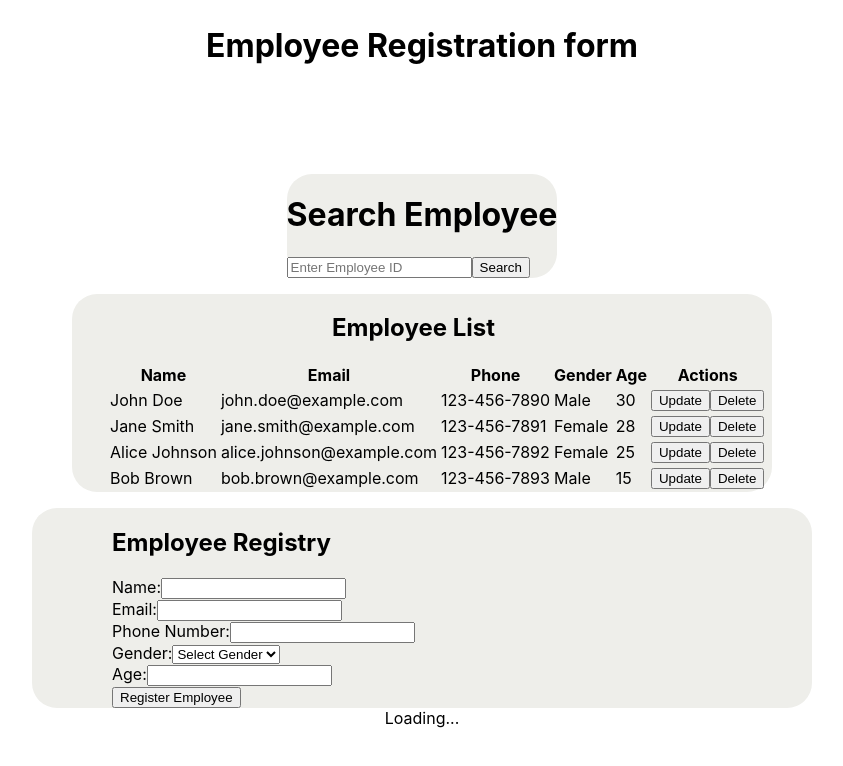
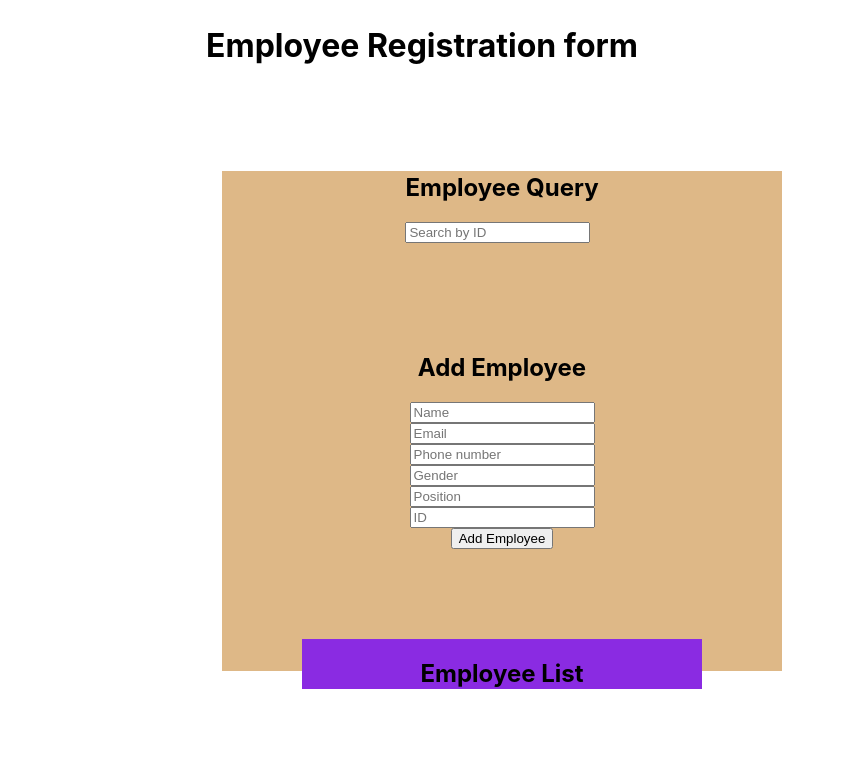
Before and after one commit to khanyajara/employee-registration, a React (Create React App) app: page / in a window 1280 px wide. Shown: the top 766 px of the page, without its empty margins (218-1061 px from the left). Built offline with nearby package versions, Linux system fonts and the light colour scheme; no server answers.

Commit message:
sixth commit

```diff
--- a/src/App.css
+++ b/src/App.css
@@ -1,45 +1,62 @@
 .container {
      display: flex;
+     justify-content: center;
+     flex-direction: column;
+     height: 400px;
+     align-items: center;
+     margin-top: 90px;
+     }
+
+
+
+
+.App{
+
+    display: flex;
      justify-content: center;
      flex-direction: column;
      height: 500px;
      align-items: center;
      margin-top: 90px;
-     }
+     border-color: blue;
+     background-color: burlywood;
+     margin: 80px;
+     width: 100%;
+
+}
 
 
-     .Search{
+.add{
 
-        margin-top: 50px;
-        border-color: aqua;
-        border-radius: 25px;
-        background-color: rgb(238, 238, 234);
-     }
+    display: flex;
+     justify-content: center;
+     flex-direction: column;
+     height: 500px;
+     align-items: center;
+     margin-top: 90px;
+     width: 400px;
+     justify-content: space-around;
 
-     .list{
+}
 
-        margin: 16px;
-        background-color: rgb(238, 238, 234);
-        border-radius:25px ;
-        width: 700px;
-     }
+.list{
 
-     .list2{
+    display: flex;
+     justify-content: center;
+     flex-direction: column;
+     height: 50px;
+     align-items: center;
+     margin-top: 90px;
+     width: 400px;
+     justify-content: space-around ;
+     background-color: blueviolet;
+}
 
-        padding-left: 35px;
 
-     }
+.table th{
+    font-family: Arial, Helvetica, sans-serif;
+    border-collapse: collapse;
+    width: 100%;
+    text-align: left;
 
-     .head{
-            padding-left: 225px;
-
-        }
-
-        .form{
-            display: flex;
-            flex-direction: column;
-            background-color: rgb(238, 238, 234);
-            border-radius:25px ;
-            width: 700px;
-            padding-left: 80px;
-        }
+}
--- a/src/App.js
+++ b/src/App.js
@@ -1,10 +1,10 @@
 import {React , useState} from 'react';
 import { BrowserRouter as Router, Route, Routes,Link } from 'react-router-dom';
-import EmployeeDetails from './components/EmployeeDetails';
 import EmployeeForm from './components/employmentform';
 import SearchEmployee from './components/SearchEmployee';
 import EmployeeList from './components/EmployList';
 import { useParams } from 'react-router-dom';
+import Form from './components/form';
 import '../src/App.css';
 
 
@@ -79,7 +79,11 @@ const App = () => {
   const handleSearch = () => {
     // Fetch employee by ID
   };
-
+  const updateEmployee = (updatedEmployee) => {
+    setEmployees(employees.map(employee =>
+      employee.id === updatedEmployee.id ? updatedEmployee : employee
+    ));
+  };
 
   const  deleteEmployee  =  ((id)=>{
     setEmployees(employees.filter(employee => employee.id !== id));
@@ -117,16 +121,16 @@ const handleUpdate = async (e) => {
    <h1>Employee Registration form</h1>
      <div className="container">
      <div className='Search'>
-       <SearchEmployee handleSearch={handleSearch} />
+
      </div>
        <div className='list'>
-         <EmployeeList  employees={employees}  deleteEmployee={deleteEmployee} handleUpdate={handleUpdate}  />
+
        </div>
        <div className='form'>
          <EmployeeForm   add = {add}/>
        </div>
        <div className='details '>
-         <EmployeeDetails />
+         <Form employees={employees}  deleteEmployee={deleteEmployee} handleUpdate={handleUpdate} />
        </div>
 
 
--- a/src/components/EmployeeDetails.js
+++ b/src/components/EmployeeDetails.js
@@ -1,7 +1,7 @@
 import React, { useState, useEffect } from 'react';
 import { useParams } from 'react-router-dom';
 
-const EmployeeDetails = (props) => {
+const EmployeeDetails = () => {
   const { id } = useParams();
   const [employee, setEmployee] = useState(null);
   const [formState, setFormState] = useState({ name: '', email: '', phone: '' });
@@ -80,7 +80,7 @@ const EmployeeDetails = (props) => {
             onChange={handleChange}
           />
         </div>
-        <button type="submit" onClick={handleUpdate}>Update</button>
+        <button type="submit">Update</button>
       </form>
     </div>
   );
--- a/src/components/employmentform.js
+++ b/src/components/employmentform.js
@@ -21,38 +21,7 @@ const EmployeeForm = (props) => {
   };
 
   return (
-    <div>
-        <form onSubmit={handleSubmit}>
-          <div><h2>Employee Registry</h2>
-            <label>Name:</label>
-            <input type="text" name="name"    onChange={(event)=>setName(event.target.value)}/>
-          </div>
-          <div>
-            <label>Email:</label>
-            <input type="email" name="email"   onChange={(event)=>setEmail(event.target.value)}/>
-          </div>
-          <div>
-            <label>Phone Number:</label>
-            <input type="text" name="phone" onChange={(event)=>setPhone(event.target.value)} />
-          </div>
-          <div>
-            <label>Gender:</label>
-            <select name="gender"onChange={(event)=>setGender(event.target.value)} >
-              <option value="">Select Gender</option>
-              <option value="Male">Male</option>
-              <option value="Female">Female</option>
-              <option value="Other">Other</option>
-            </select>
-          </div>
-          <div>
-            <label>Age:</label>
-            <input type="number" name="age" onChange={(event)=>setAge(event.target.value)} />
-          </div>
-
-           </form>
-           <button type="submit" onClick={handleSubmit}>{isEditing ? 'Update' : 'Register'} Employee</button>
-    </div>
-
+   <div></div>
 
   );
 };
--- /dev/null
+++ b/src/components/form.js
@@ -0,0 +1,156 @@
+import React, { useState } from 'react';
+
+function Form() {
+  const [employees, setEmployees] = useState([]);
+  const [searchQuery, setSearchQuery] = useState('');
+  const [newEmployee, setNewEmployee] = useState({
+    name: '',
+    gender: '',
+    email: '',
+    phone: '',
+    position: '',
+    id: ''
+  });
+  const [isEditing, setIsEditing] = useState(false);
+  const [currentEmployeeId, setCurrentEmployeeId] = useState('');
+
+  const addEmployee = () => {
+    if (employees.some(employee => employee.id === newEmployee.id)) {
+      alert('Duplicate detected.');
+      return;
+    }
+    if (!newEmployee.name || !newEmployee.email || !newEmployee.id) {
+      alert('Fill in all required fields.');
+      return;
+    }
+    setEmployees([...employees, newEmployee]);
+    resetForm();
+  };
+
+  const resetForm = () => {
+    setNewEmployee({
+      name: '',
+      gender: '',
+      email: '',
+      phone: '',
+      position: '',
+      id: ''
+    });
+    setIsEditing(false);
+    setCurrentEmployeeId('');
+  };
+
+  const deleteEmployee = (id) => {
+    setEmployees(employees.filter(employee => employee.id !== id));
+  };
+
+  const editEmployee = (employee) => {
+    setNewEmployee(employee);
+    setIsEditing(true);
+    setCurrentEmployeeId(employee.id);
+  };
+
+  const updateEmployee = () => {
+    setEmployees(employees.map(employee => (employee.id === currentEmployeeId ? newEmployee : employee)));
+    resetForm();
+  };
+
+  const handleSubmit = () => {
+    if (isEditing) {
+      updateEmployee();
+    } else {
+      addEmployee();
+    }
+  };
+
+  return (
+    <div className="App">
+
+
+      <div>
+        <h2>Employee Query</h2>
+        <input
+          type="text"
+          placeholder="Search by ID"
+          value={searchQuery}
+          onChange={(e) => setSearchQuery(e.target.value)}
+        />
+
+      </div>
+
+      <div className='add' >
+        <h2>{isEditing ? 'Edit Employee' : 'Add Employee'}</h2>
+        <input
+          type="text"
+          placeholder="Name"
+          value={newEmployee.name}
+          onChange={(e) => setNewEmployee({ ...newEmployee, name: e.target.value })}
+        />
+        <input
+          type="email"
+          placeholder="Email"
+          value={newEmployee.email}
+          onChange={(e) => setNewEmployee({ ...newEmployee, email: e.target.value })}
+        />
+        <input
+          type="text"
+          placeholder="Phone number"
+          value={newEmployee.phone}
+          onChange={(e) => setNewEmployee({ ...newEmployee, phone: e.target.value })}
+        />
+        <input
+          type="text"
+          placeholder="Gender"
+          value={newEmployee.gender}
+          onChange={(e) => setNewEmployee({ ...newEmployee, gender: e.target.value })}
+        />
+        <input
+          type="text"
+          placeholder="Position"
+          value={newEmployee.position}
+          onChange={(e) => setNewEmployee({ ...newEmployee, position: e.target.value })}
+        />
+        <input
+          type="text"
+          placeholder="ID"
+          value={newEmployee.id}
+          onChange={(e) => setNewEmployee({ ...newEmployee, id: e.target.value })}
+        />
+        <button onClick={handleSubmit}>{isEditing ? 'Update Employee' : 'Add Employee'}</button>
+        {isEditing && <button onClick={resetForm}>Cancel</button>}
+      </div>
+
+      <div className='list'>
+        <h2 >Employee List</h2>
+        {employees
+          .filter(employee => employee.id.includes(searchQuery))
+          .map(employee => (
+
+                <div key={employee.id}>
+                  <table className='table'>
+                      <th>
+                          <p>Name: {employee.name}</p>
+                      </th>
+                      <th>
+                          <p>Email: {employee.email}</p>
+                      </th>
+                      <th>
+                          <p>Gender: {employee.gender}</p>
+                      </th>
+                      <th>
+                          <p>Phone: {employee.phone}</p>
+                      </th>
+                      <th>
+                          <p>ID: {employee.id}</p>
+                      </th>
+                      <th><button onClick={() => deleteEmployee(employee.id)}>Delete</button></th>
+                      <th><button onClick={() => editEmployee(employee)}>Edit</button></th>
+                  </table></div>
+
+          ))}
+      </div>
+    </div>
+  );
+}
+
+export default Form;
```
